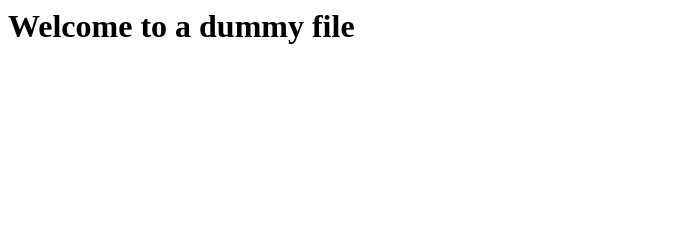
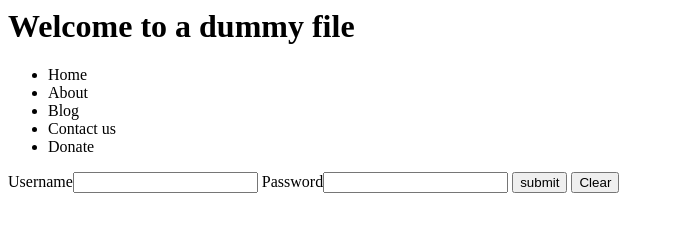
Before and after one commit to swagatbhetu/git_prac, a plain HTML site: page index.html in a window 1280 px wide. Shown: the whole page, without its empty margins (0-673 px from the left). Drawn offline with Linux system fonts and the light colour scheme.

Commit message:
Login Enable

```diff
--- a/index.html
+++ b/index.html
@@ -4,4 +4,17 @@
 </title></head>
 <body>
     <H1>Welcome to a dummy file</H1>
+    <nav><ul>
+        <li>Home</li>
+             <li>About</li>
+                  <li>Blog</li>
+                     <li>Contact us</li>
+                         <li>Donate</li>
+                            </ul></nav>
+    <form action="_post">
+        <label for="username">Username<input type="text" id="username"></label>
+        <label for="password">Password<input type="password" id="password"></label>
+        <input type="submit" value="submit"> <input type="reset" value="Clear">
+
+    </form>
 </body>
```
